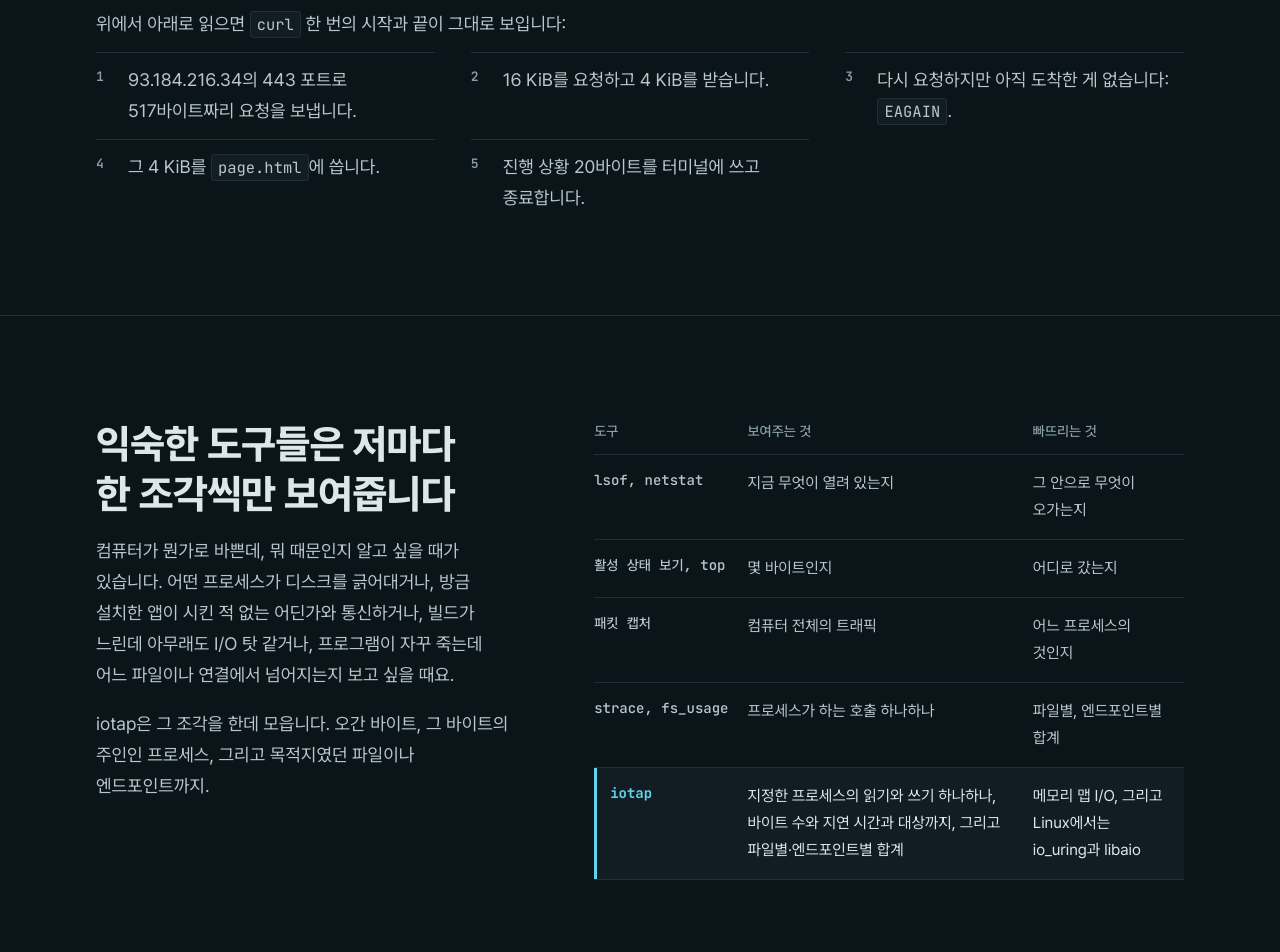
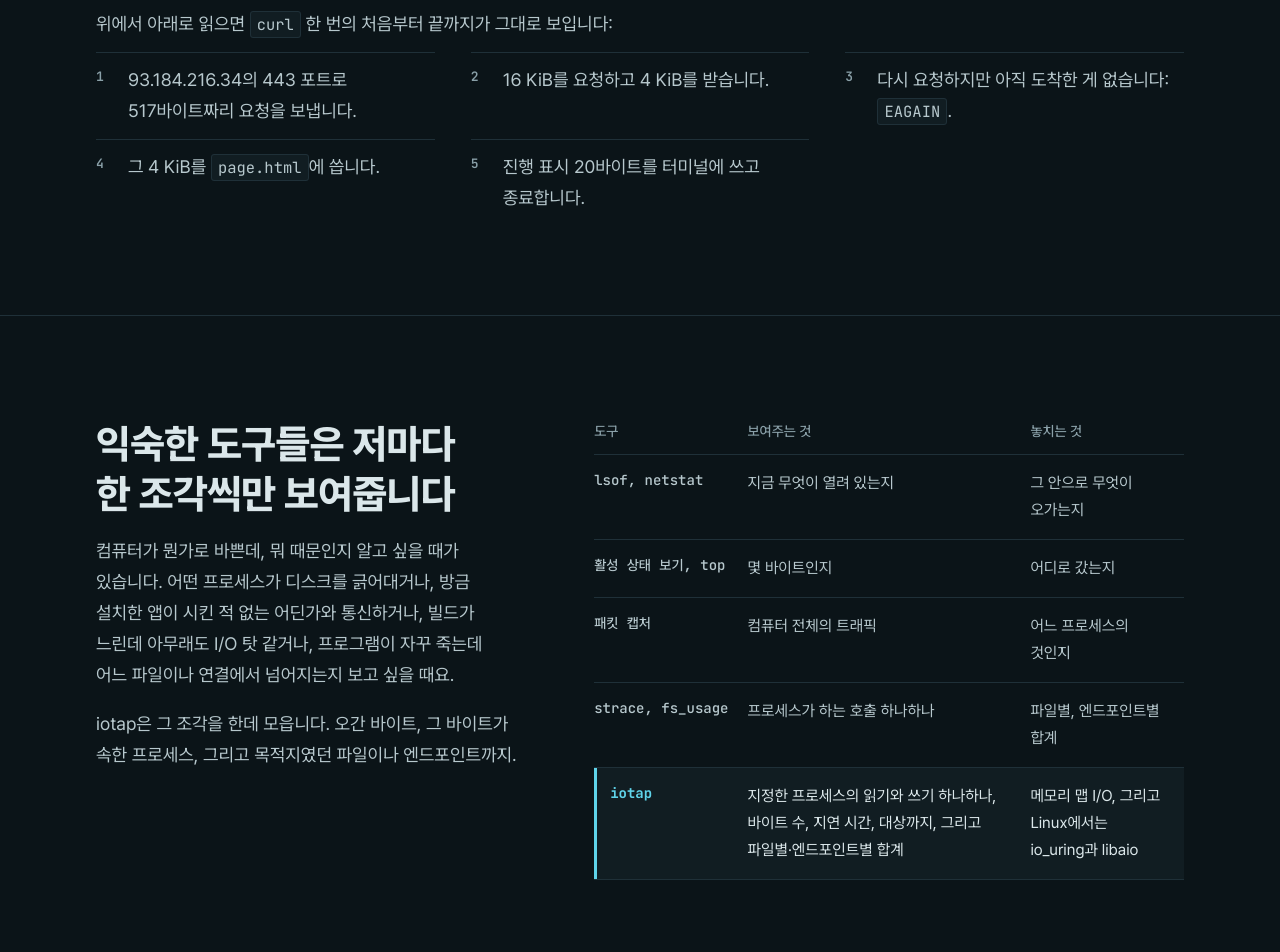
Before and after one commit to rath/iotap, a plain HTML site: page docs/ko/index.html in a window 1280 px wide. Shown: the part 920-1872 px from the top of the page. Drawn offline with Linux system fonts and the light colour scheme; a web font is replaced by a local one.

Commit message:
fix(site): tighten the Korean page where it read as translation
- Say 그 바이트가 속한 프로세스, 놓치는 것, 같은 처리 과정에 다시 넣습니다 and 어떻게 끝나든 where the page kept the English nouns, verbs and the exit-path phrase
- Say 레코딩한 운영체제에서만 재생됩니다 so the sentence carries the constraint a recording has, not a plain statement
- Say 대소문자를 가리지 않고, 한 번의 처음부터 끝까지 and 진행 표시 20바이트
- Loosen the 와/과 chain of the iotap row in the comparison table and reword the image alt text
- Cut Pretendard again with scripts/site/subset_fonts.py for the characters the new text uses

```diff
--- a/docs/ko/index.html
+++ b/docs/ko/index.html
@@ -30,9 +30,9 @@
   <meta property="og:image:type" content="image/jpeg">
   <meta property="og:image:width" content="1200">
   <meta property="og:image:height" content="630">
-  <meta property="og:image:alt" content="iotap 웹사이트의 표제와 그 아래 iotap 출력 몇 줄: sendto 한 번과 recvfrom 두 번의 호출, 각각의 크기와 지연 시간.">
+  <meta property="og:image:alt" content="iotap 사이트의 제목과 그 아래에 몇 줄의 iotap 출력: sendto 한 번과 recvfrom 두 번의 호출, 각각의 크기와 지연 시간.">
   <meta name="twitter:card" content="summary_large_image">
-  <meta name="twitter:image:alt" content="iotap 웹사이트의 표제와 그 아래 iotap 출력 몇 줄: sendto 한 번과 recvfrom 두 번의 호출, 각각의 크기와 지연 시간.">
+  <meta name="twitter:image:alt" content="iotap 사이트의 제목과 그 아래에 몇 줄의 iotap 출력: sendto 한 번과 recvfrom 두 번의 호출, 각각의 크기와 지연 시간.">
   <script type="application/ld+json">
   {
     "@context": "https://schema.org",
@@ -127,13 +127,13 @@
         </div>
       </figure>
 
-      <p class="story-lead">위에서 아래로 읽으면 <code>curl</code> 한 번의 시작과 끝이 그대로 보입니다:</p>
+      <p class="story-lead">위에서 아래로 읽으면 <code>curl</code> 한 번의 처음부터 끝까지가 그대로 보입니다:</p>
       <ol class="story">
         <li tabindex="0" data-call="1">93.184.216.34의 443 포트로 517바이트짜리 요청을 보냅니다.</li>
         <li tabindex="0" data-call="2">16 KiB를 요청하고 4 KiB를 받습니다.</li>
         <li tabindex="0" data-call="3">다시 요청하지만 아직 도착한 게 없습니다: <code>EAGAIN</code>.</li>
         <li tabindex="0" data-call="4">그 4 KiB를 <code>page.html</code>에 씁니다.</li>
-        <li tabindex="0" data-call="5">진행 상황 20바이트를 터미널에 쓰고 종료합니다.</li>
+        <li tabindex="0" data-call="5">진행 표시 20바이트를 터미널에 쓰고 종료합니다.</li>
       </ol>
     </section>
 
@@ -142,19 +142,19 @@
         <div class="say">
           <h2 id="why-title">익숙한 도구들은 저마다 한 조각씩만 보여줍니다</h2>
           <p>컴퓨터가 뭔가로 바쁜데, 뭐 때문인지 알고 싶을 때가 있습니다. 어떤 프로세스가 디스크를 긁어대거나, 방금 설치한 앱이 시킨 적 없는 어딘가와 통신하거나, 빌드가 느린데 아무래도 I/O 탓 같거나, 프로그램이 자꾸 죽는데 어느 파일이나 연결에서 넘어지는지 보고 싶을 때요.</p>
-          <p>iotap은 그 조각을 한데 모읍니다. 오간 바이트, 그 바이트의 주인인 프로세스, 그리고 목적지였던 파일이나 엔드포인트까지.</p>
+          <p>iotap은 그 조각을 한데 모읍니다. 오간 바이트, 그 바이트가 속한 프로세스, 그리고 목적지였던 파일이나 엔드포인트까지.</p>
         </div>
         <table class="tools">
-          <caption class="vh">각 도구가 보여주는 것과 빠뜨리는 것</caption>
+          <caption class="vh">각 도구가 보여주는 것과 놓치는 것</caption>
           <thead>
-            <tr><th scope="col">도구</th><th scope="col">보여주는 것</th><th scope="col">빠뜨리는 것</th></tr>
+            <tr><th scope="col">도구</th><th scope="col">보여주는 것</th><th scope="col">놓치는 것</th></tr>
           </thead>
           <tbody>
-            <tr><th scope="row">lsof, netstat</th><td data-label="보여주는 것">지금 무엇이 열려 있는지</td><td data-label="빠뜨리는 것">그 안으로 무엇이 오가는지</td></tr>
-            <tr><th scope="row">활성 상태 보기, top</th><td data-label="보여주는 것">몇 바이트인지</td><td data-label="빠뜨리는 것">어디로 갔는지</td></tr>
-            <tr><th scope="row">패킷 캡처</th><td data-label="보여주는 것">컴퓨터 전체의 트래픽</td><td data-label="빠뜨리는 것">어느 프로세스의 것인지</td></tr>
-            <tr><th scope="row">strace, fs_usage</th><td data-label="보여주는 것">프로세스가 하는 호출 하나하나</td><td data-label="빠뜨리는 것">파일별, 엔드포인트별 합계</td></tr>
-            <tr class="us"><th scope="row">iotap</th><td data-label="보여주는 것">지정한 프로세스의 읽기와 쓰기 하나하나, 바이트 수와 지연 시간과 대상까지, 그리고 파일별·엔드포인트별 합계</td><td data-label="빠뜨리는 것">메모리 맵 I/O, 그리고 Linux에서는 io_uring과 libaio</td></tr>
+            <tr><th scope="row">lsof, netstat</th><td data-label="보여주는 것">지금 무엇이 열려 있는지</td><td data-label="놓치는 것">그 안으로 무엇이 오가는지</td></tr>
+            <tr><th scope="row">활성 상태 보기, top</th><td data-label="보여주는 것">몇 바이트인지</td><td data-label="놓치는 것">어디로 갔는지</td></tr>
+            <tr><th scope="row">패킷 캡처</th><td data-label="보여주는 것">컴퓨터 전체의 트래픽</td><td data-label="놓치는 것">어느 프로세스의 것인지</td></tr>
+            <tr><th scope="row">strace, fs_usage</th><td data-label="보여주는 것">프로세스가 하는 호출 하나하나</td><td data-label="놓치는 것">파일별, 엔드포인트별 합계</td></tr>
+            <tr class="us"><th scope="row">iotap</th><td data-label="보여주는 것">지정한 프로세스의 읽기와 쓰기 하나하나, 바이트 수, 지연 시간, 대상까지, 그리고 파일별·엔드포인트별 합계</td><td data-label="놓치는 것">메모리 맵 I/O, 그리고 Linux에서는 io_uring과 libaio</td></tr>
           </tbody>
         </table>
       </div>
@@ -164,7 +164,7 @@
       <div class="wrap grid">
         <div class="say">
           <h2 id="usage-title">무엇을 지켜볼지 고르세요</h2>
-          <p>대상은 프로세스 ID나 이름입니다. 이름을 주면 프로세스 이름, 실행 파일 이름, 첫 번째 인자 중 하나가 대소문자 상관없이 같은 프로세스를 모두 잡고, 나중에 그 이름으로 뜨는 프로세스도 이어서 추적합니다.</p>
+          <p>대상은 프로세스 ID나 이름입니다. 이름을 주면 프로세스 이름, 실행 파일 이름, 첫 번째 인자 중 하나가 대소문자를 가리지 않고 같은 프로세스를 모두 잡고, 나중에 그 이름으로 뜨는 프로세스도 이어서 추적합니다.</p>
           <p><code>-f</code>를 붙이면 추적 중인 프로세스가 띄우는 프로세스까지 따라갑니다. 시작할 때 이미 떠 있던 것도, 나중에 뜨는 것도요.</p>
         </div>
         <div class="cmd">
@@ -284,7 +284,7 @@
 
           <section class="panel" id="panel-record" role="tabpanel" aria-labelledby="tab-record" data-later>
             <h3>레코딩</h3>
-            <p><code>--record FILE</code>은 추적을 파일로 저장하고, <code>--replay FILE</code>은 그 파일을 같은 처리 과정에 다시 태웁니다. 그래서 어떤 출력 모드로 재생하든 실시간으로 실행했을 때와 똑같은 출력이 나옵니다. 레코딩에는 경로와 주소만 담기고 전송된 데이터는 담기지 않으며, 레코딩한 운영체제에서 재생합니다.</p>
+            <p><code>--record FILE</code>은 추적을 파일로 저장하고, <code>--replay FILE</code>은 그 파일을 같은 처리 과정에 다시 넣습니다. 그래서 어떤 출력 모드로 재생하든 실시간으로 실행했을 때와 똑같은 출력이 나옵니다. 레코딩에는 경로와 주소만 담기고 전송된 데이터는 담기지 않으며, 레코딩한 운영체제에서만 재생됩니다.</p>
             <div class="cmd has-copy">
               <pre id="record-cmd"><code>sudo iotap --net-only --record t.iotaprec 1234
 iotap --replay t.iotaprec              <span class="c"># 같은 출력을 다시, root 없이</span></code></pre>
@@ -325,7 +325,7 @@
           </div>
           <div>
             <dt>아무것도 남기지 않음</dt>
-            <dd>macOS에서 kdebug는 한 번에 한 프로그램만 쓸 수 있어서, iotap은 오류, 시그널, 패닉을 포함한 모든 종료 경로에서 반드시 반납합니다. Linux에서는 iotap이 끝나는 순간 커널이 eBPF 프로그램을 떼어냅니다. 터미널 UI도 마찬가지로 어떤 경우든 터미널을 원래대로 돌려놓습니다.</dd>
+            <dd>macOS에서 kdebug는 한 번에 한 프로그램만 쓸 수 있어서, iotap은 오류, 시그널, 패닉을 포함해 어떻게 끝나든 반드시 반납합니다. Linux에서는 iotap이 끝나는 순간 커널이 eBPF 프로그램을 떼어냅니다. 터미널 UI도 마찬가지로 어떤 경우든 터미널을 원래대로 돌려놓습니다.</dd>
           </div>
           <div>
             <dt>바이너리 하나, 데몬 없음</dt>
```
Also changed, not shown: docs/assets/fonts/pretendard-ko-wght.woff2.
